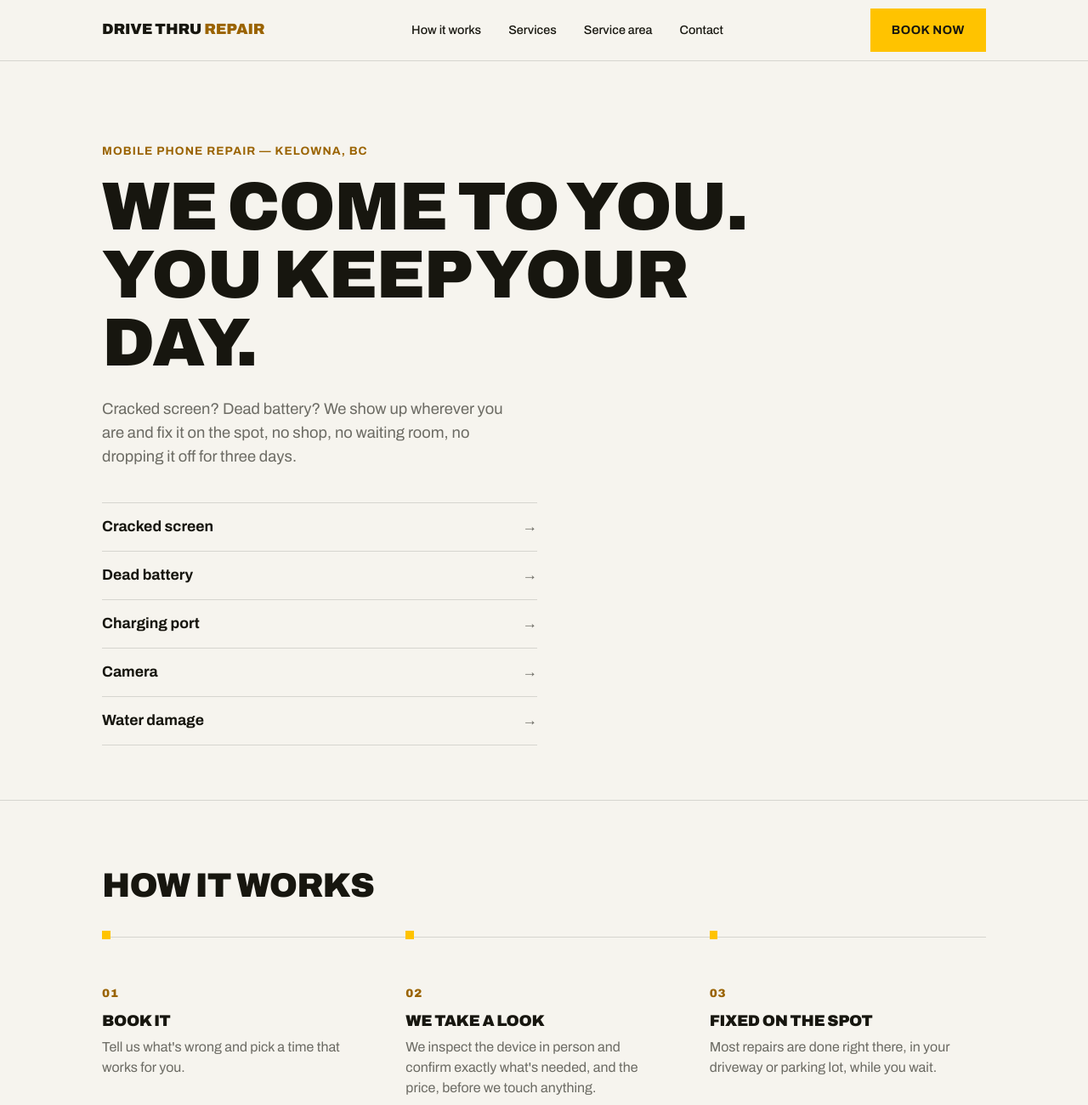
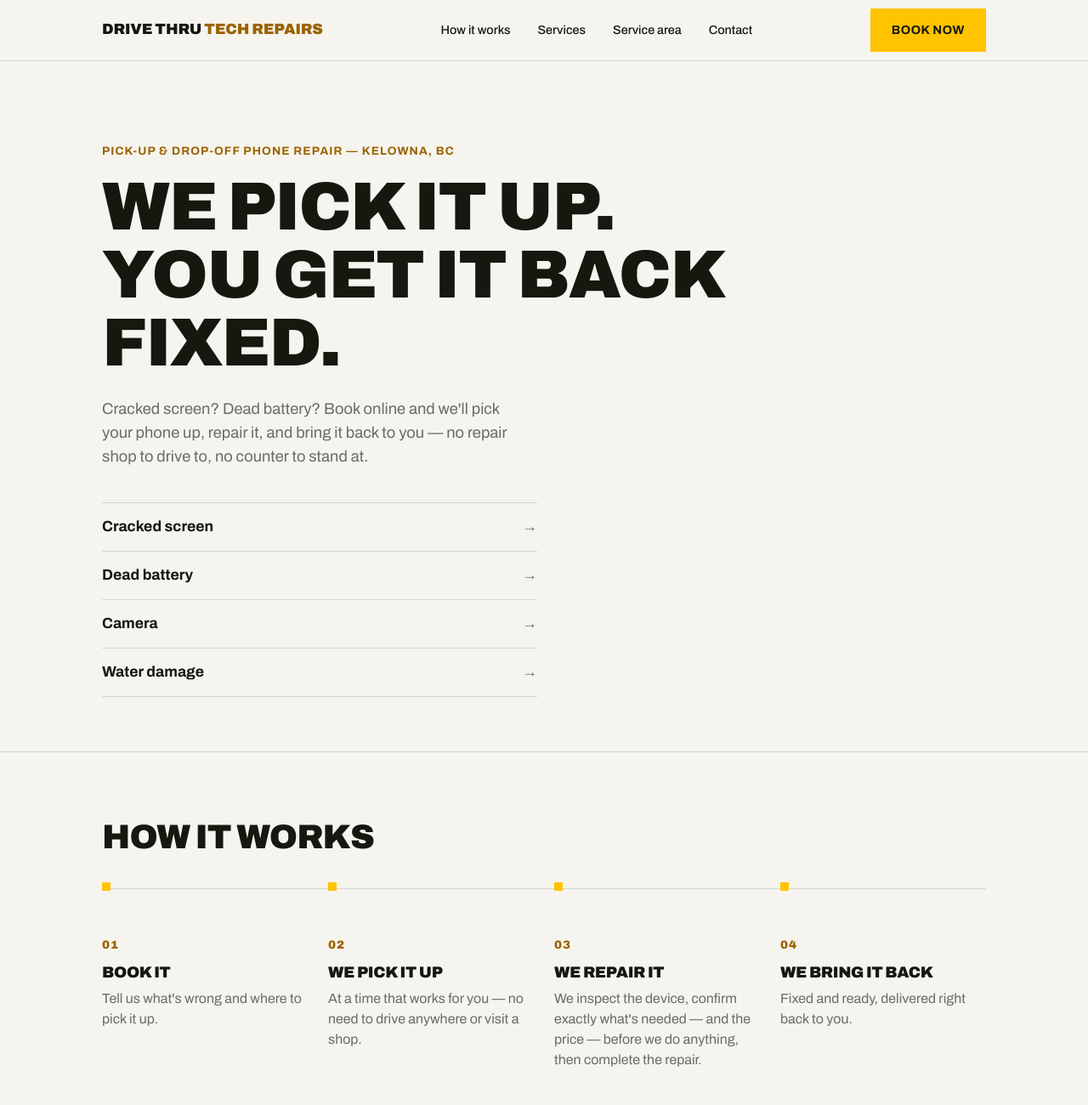
Before and after one commit to molypoly/drivethrurepair, a website built with Vite: page index.html in a window 1280 px wide. Shown: the top 1300 px of the page at 85% size. Built offline with nearby package versions, Linux system fonts and the light colour scheme.

Commit message:
cahnges some styling and text

```diff
--- a/css/style.css
+++ b/css/style.css
@@ -262,8 +262,8 @@ main section h2 {
 
 @media (min-width: 780px) {
   .steps {
-    grid-template-columns: repeat(3, 1fr);
-    gap: 2rem;
+    grid-template-columns: repeat(4, 1fr);
+    gap: 1.5rem;
     padding-top: 2rem;
     border-top: 1px solid var(--line);
   }
--- a/index.html
+++ b/index.html
@@ -3,10 +3,10 @@
   <head>
     <meta charset="UTF-8" />
     <meta name="viewport" content="width=device-width, initial-scale=1.0" />
-    <title>Drive Thru Repair — Mobile Phone Repair in Kelowna, BC</title>
+    <title>Drive Thru Tech Repairs — Mobile Tech Repair in Kelowna, BC</title>
     <meta
       name="description"
-      content="We come to you and fix your phone on the spot. Screens, batteries, charging ports, cameras, water damage. Serving Kelowna, West Kelowna, Lake Country, Rutland, Glenmore and Mission."
+      content="We pick up your phone, repair it, and bring it back. Screens, batteries, cameras, water damage. Serving Kelowna, West Kelowna, Lake Country, Rutland, Glenmore and Mission."
     />
     <link rel="preconnect" href="https://fonts.googleapis.com" />
     <link rel="preconnect" href="https://fonts.gstatic.com" crossorigin />
@@ -21,7 +21,7 @@
 
     <header class="site-header">
       <div class="wrap">
-        <a href="#top" class="logo">Drive Thru<span> Repair</span></a>
+        <a href="#top" class="logo">Drive Thru<span> Tech Repairs</span></a>
         <nav class="site-nav" aria-label="Primary">
           <a href="#how-it-works">How it works</a>
           <a href="#services">Services</a>
@@ -35,12 +35,12 @@
     <main id="main">
       <section class="hero" id="top">
         <div class="wrap">
-          <p class="eyebrow">Mobile phone repair — Kelowna, BC</p>
-          <h1>We come to you.<br />You keep your day.</h1>
+          <p class="eyebrow">Pick-up &amp; drop-off phone repair — Kelowna, BC</p>
+          <h1>We pick it up.<br />You get it back fixed.</h1>
           <p class="hero-sub">
-            Cracked screen? Dead battery? We show up wherever you are and fix
-            it on the spot, no shop, no waiting room, no dropping it off for
-            three days.
+            Cracked screen? Dead battery? Book online and we'll pick your
+            phone up, repair it, and bring it back to you — no repair shop
+            to drive to, no counter to stand at.
           </p>
 
           <ul class="problem-list" aria-label="What we fix">
@@ -54,11 +54,11 @@
                 ><span>Dead battery</span><span class="arrow" aria-hidden="true">→</span></a
               >
             </li>
-            <li>
+            <!-- <li>
               <a href="#contact"
                 ><span>Charging port</span><span class="arrow" aria-hidden="true">→</span></a
               >
-            </li>
+            </li> -->
             <li>
               <a href="#contact"
                 ><span>Camera</span><span class="arrow" aria-hidden="true">→</span></a
@@ -80,23 +80,25 @@
             <li>
               <span class="step-num">01</span>
               <h3>Book it</h3>
-              <p>Tell us what's wrong and pick a time that works for you.</p>
+              <p>Tell us what's wrong and where to pick it up.</p>
             </li>
             <li>
               <span class="step-num">02</span>
-              <h3>We take a look</h3>
+              <h3>We pick it up</h3>
+              <p>At a time that works for you — no need to drive anywhere or visit a shop.</p>
+            </li>
+            <li>
+              <span class="step-num">03</span>
+              <h3>We repair it</h3>
               <p>
-                We inspect the device in person and confirm exactly what's
-                needed, and the price, before we touch anything.
+                We inspect the device, confirm exactly what's needed — and
+                the price — before we do anything, then complete the repair.
               </p>
             </li>
             <li>
-              <span class="step-num">03</span>
-              <h3>Fixed on the spot</h3>
-              <p>
-                Most repairs are done right there, in your driveway or
-                parking lot, while you wait.
-              </p>
+              <span class="step-num">04</span>
+              <h3>We bring it back</h3>
+              <p>Fixed and ready, delivered right back to you.</p>
             </li>
           </ol>
         </div>
@@ -115,10 +117,10 @@
                 <th scope="row">Battery replacement</th>
                 <td class="price">from $—</td>
               </tr>
-              <tr>
+              <!-- <tr>
                 <th scope="row">Charging port repair</th>
                 <td class="price">from $—</td>
-              </tr>
+              </tr> -->
               <tr>
                 <th scope="row">Camera repair</th>
                 <td class="price">from $—</td>
@@ -139,7 +141,7 @@
       <section class="area" id="service-area">
         <div class="wrap">
           <h2>Service area</h2>
-          <p>Based in Kelowna — we come to you anywhere in:</p>
+          <p>Based in Kelowna — we pick up and drop off throughout:</p>
           <ul class="area-list">
             <li>Kelowna</li>
             <li>West Kelowna</li>
@@ -172,7 +174,7 @@
 
     <footer class="site-footer">
       <div class="wrap">
-        <p>© 2026 Drive Thru Repair. Kelowna, BC.</p>
+        <p>© 2026 Drive Thru Tech Repairs. Kelowna, BC.</p>
       </div>
     </footer>
 
```
